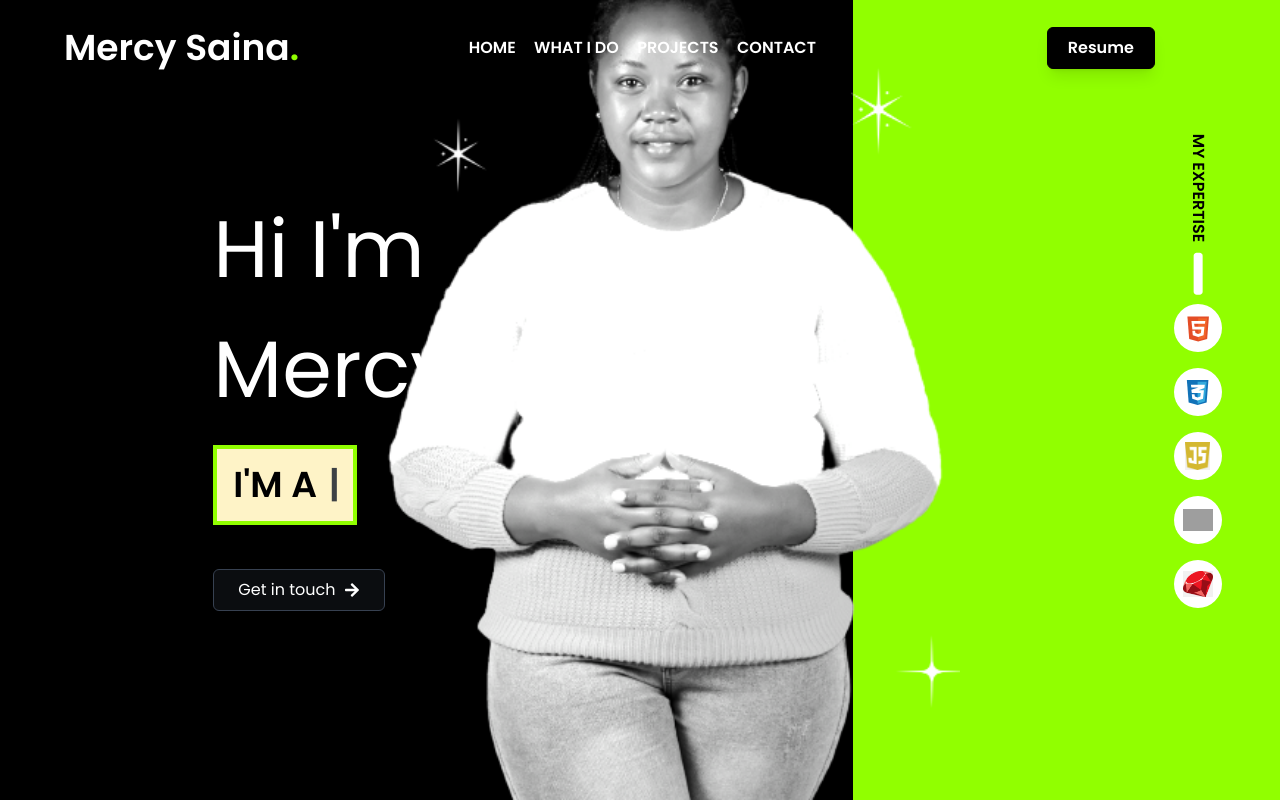
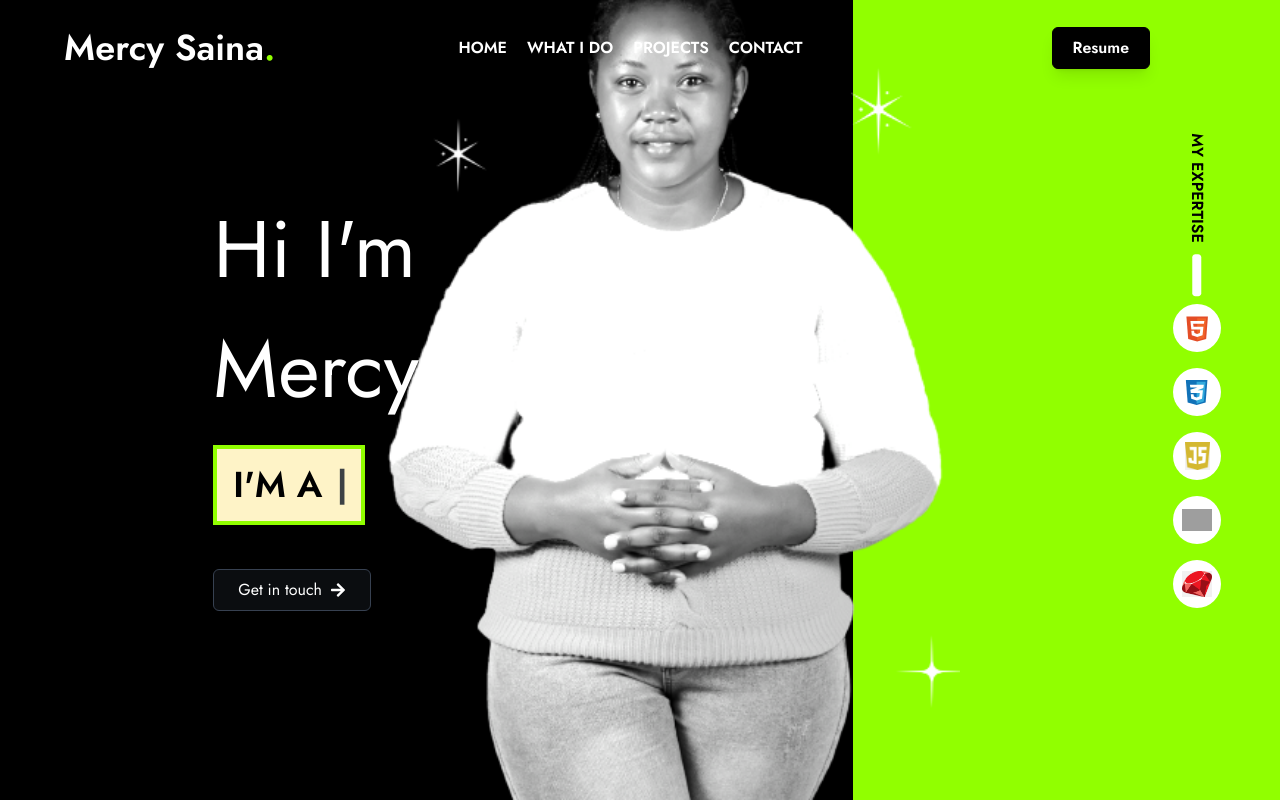
Before and after one commit to sainamercy/personal-website, a Next.js app: page / in a window 1280 px wide. Shown: the top 802 px of the page. Built offline with nearby package versions, Linux system fonts and the light colour scheme; grey boxes are pictures that could not be loaded.

Commit message:
changed font

```diff
--- a/app/layout.tsx
+++ b/app/layout.tsx
@@ -1,7 +1,7 @@
 import "./globals.css";
-import { Poppins } from "next/font/google";
+import { Jost } from "next/font/google";
 
-const poppins = Poppins({
+const jost = Jost({
   weight: ["100", "200", "300", "400", "500", "600", "700", "800", "900"],
   subsets: ["latin"],
 });
@@ -19,7 +19,7 @@
 }) {
   return (
     <html lang="en">
-      <body className={poppins.className}>{children}</body>
+      <body className={jost.className}>{children}</body>
     </html>
   );
 }
```
